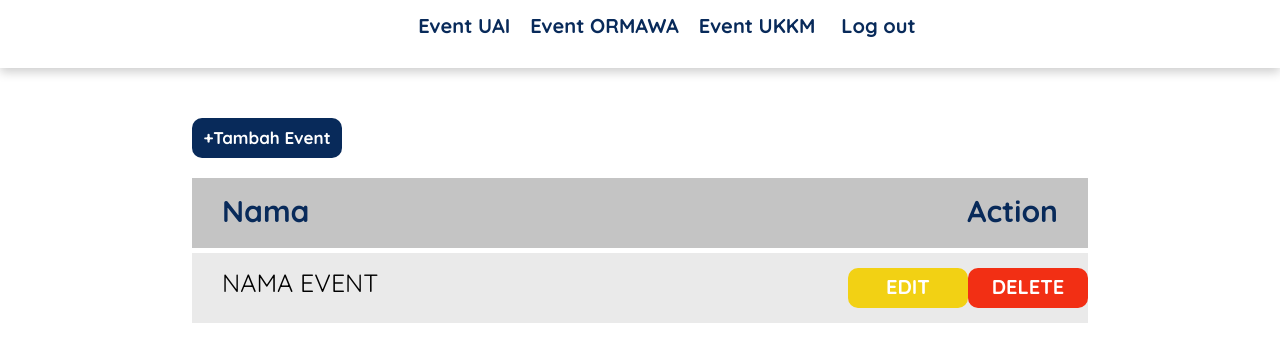
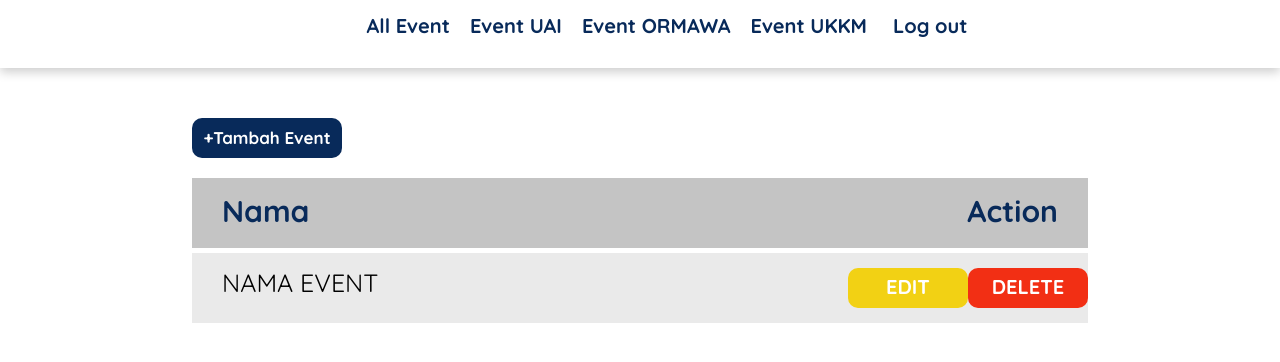
Before and after one commit to rahman1005/Nasyaat-UAI, a Vue app in the folder frontend/: page /dashboard in a window 1280 px wide. Shown: the top 362 px of the page. Built offline with nearby package versions, Linux system fonts and the light colour scheme.

Commit message:
update navbar dashboard

```diff
--- a/frontend/src/components/NavbarDashboard.vue
+++ b/frontend/src/components/NavbarDashboard.vue
@@ -2,8 +2,9 @@
   <div class="nav-dashboard">
          <nav>
             <ul>
-                <li><a href="/dashboard">Event UAI</a></li>
-                <li><a href="/allevents">Event ORMAWA</a></li>
+                <li><a href="/dashboard">All Event</a></li>
+                <li><a href="">Event UAI</a></li>
+                <li><a href="">Event ORMAWA</a></li>
                 <li><a href="/about">Event UKKM</a></li>
                 <li ><button class="button-logout" >Log out</button></li>
 
```
